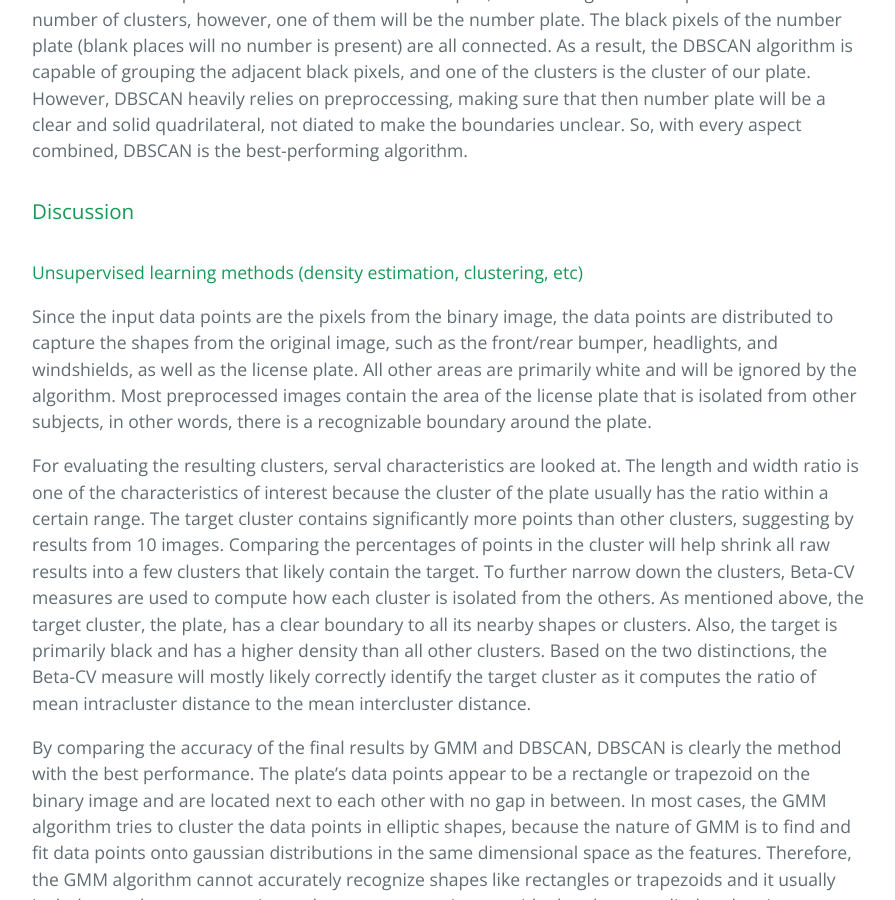
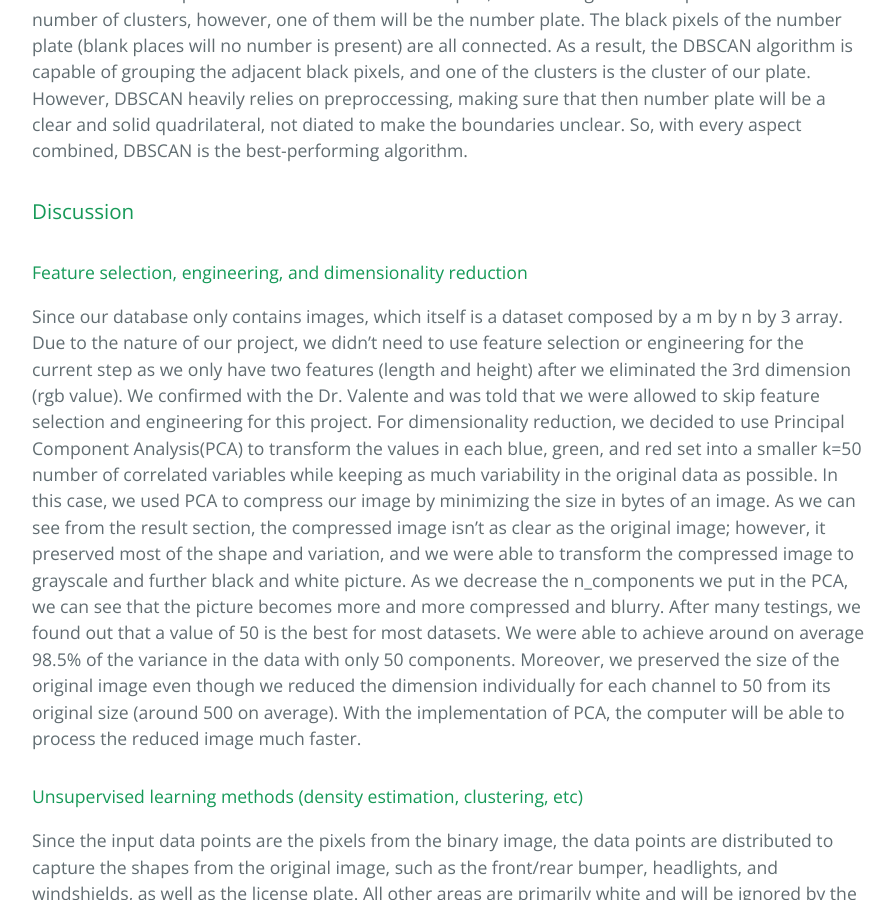
Before and after one commit to aaronwork1205/Smart-Parking-Lot-Revolution, a Jekyll site: the page built from index.md, in a window 1280 px wide and 900 px high, scrolled down 3446 px. Shown: the whole window, without its empty margins (192-1087 px from the left). Built offline with Jekyll 4.4.1, drawn with Linux system fonts in a browser that asks for light colours; our own code applies the rules of GitHub Pages for plain Markdown files; the repository's description, which GitHub fills in, is left out.

Commit message:
Update index.md

```diff
--- a/index.md
+++ b/index.md
@@ -36,6 +36,14 @@ However, since the DBSAN algorithm relies on grouping the data points right next
 
 ### Discussion
 
+#### Feature selection, engineering, and dimensionality reduction
+
+Since our database only contains images, which itself is a dataset composed by a m by n by 3 array. Due to the nature of our project, we didn’t need to use feature selection or engineering for the current step as we only have two features (length and height) after we eliminated the 3rd dimension (rgb value). We confirmed with the Dr. Valente and was told that we were allowed to skip feature selection and engineering for this project.
+For dimensionality reduction, we decided to use Principal Component Analysis(PCA) to transform the values in each blue, green, and red set into a smaller k=50 number of correlated variables while keeping as much variability in the original data as possible. In this case, we used PCA to compress our image by minimizing the size in bytes of an image. As we can see from the result section, the compressed image isn’t as clear as the original image; however, it preserved most of the shape and variation, and we were able to transform the compressed image to grayscale and further black and white picture.
+As we decrease the n_components we put in the PCA, we can see that the picture becomes more and more compressed and blurry. After many testings, we found out that a value of 50 is the best for most datasets. We were able to achieve around on average 98.5% of the variance in the data with only 50 components. Moreover, we preserved the size of the original image even though we reduced the dimension individually for each channel to 50 from its original size (around 500 on average).
+With the implementation of PCA, the computer will be able to process the reduced image much faster.
+
+
 #### Unsupervised learning methods (density estimation, clustering, etc)
 
 Since the input data points are the pixels from the binary image, the data points are distributed to capture the shapes from the original image, such as the front/rear bumper, headlights, and windshields, as well as the license plate. All other areas are primarily white and will be ignored by the algorithm. Most preprocessed images contain the area of the license plate that is isolated from other subjects, in other words, there is a recognizable boundary around the plate.
```
